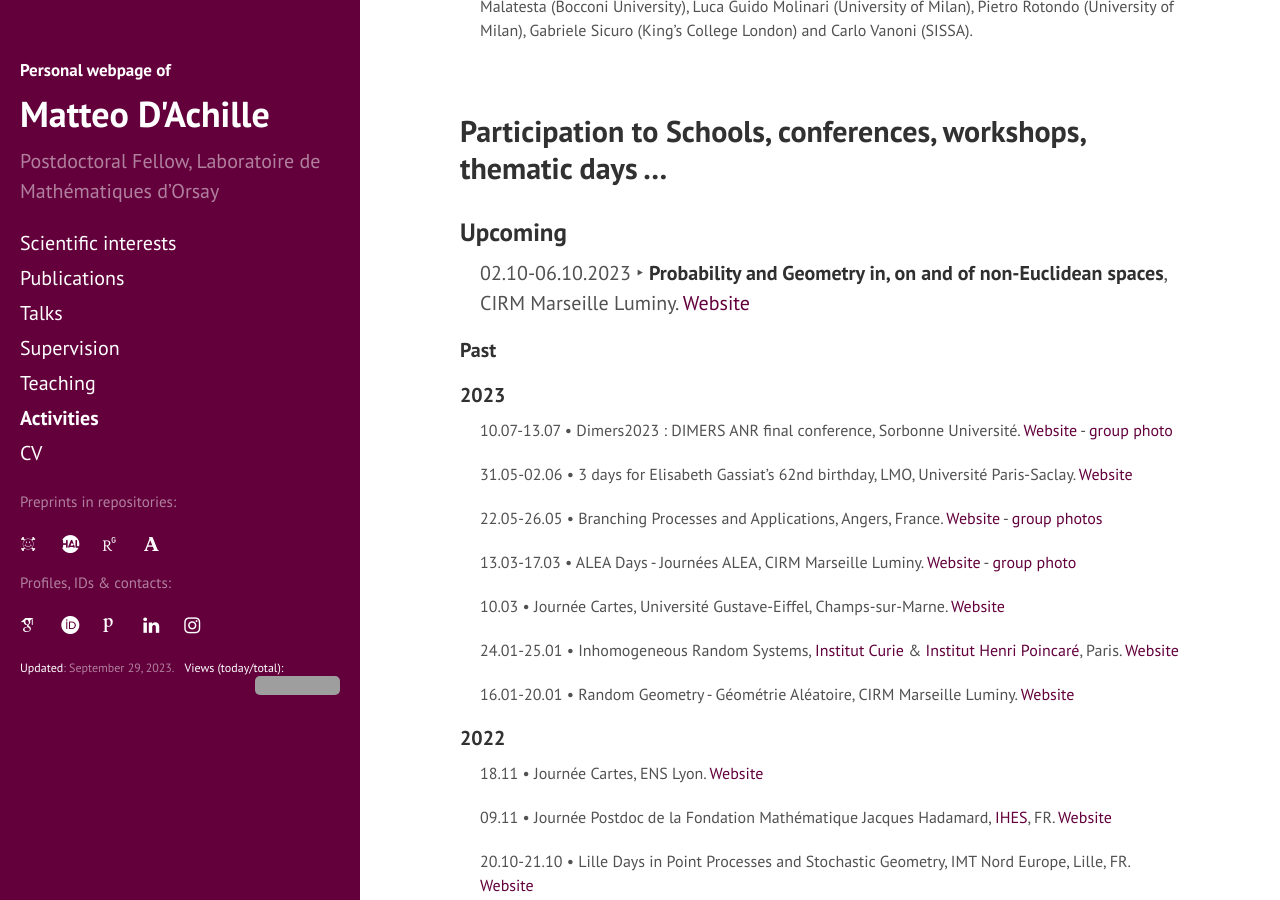
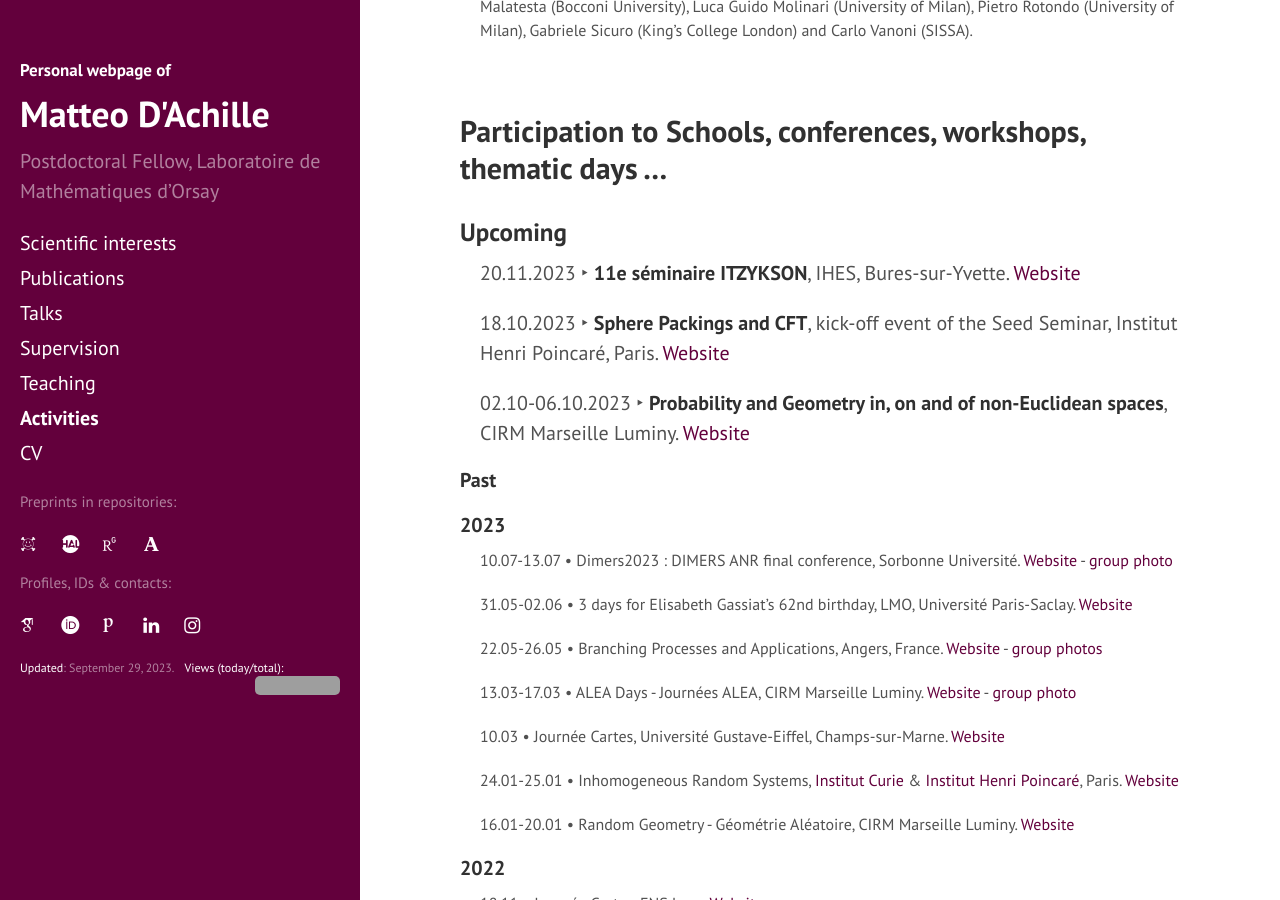
Before and after one commit to matteodachille/matteodachille.github.io, a Jekyll site: the page built from activities.md, in a window 1280 px wide and 900 px high, scrolled down 872 px. Built offline with Jekyll 4.4.1, drawn with Linux system fonts in a browser that asks for light colours; nearby versions of some CDN libraries; some web fonts are replaced; grey boxes are pictures that could not be loaded.

Commit message:
Updated activities

```diff
--- a/activities.md
+++ b/activities.md
@@ -49,6 +49,11 @@ with Pasquale Calabrese (SISSA), Andrea Gambassi (SISSA), Marco Gherardi (Univer
 
 ### Upcoming
 
+20.11.2023 &#x2023; **11e séminaire ITZYKSON**, IHES, Bures-sur-Yvette. [Website](https://indico.math.cnrs.fr/event/10584/){:target="_blank"}
+{: style="font-size: 20px; margin-left: 20px" }
+
+18.10.2023 &#x2023; **Sphere Packings and CFT**, kick-off event of the Seed Seminar, Institut Henri Poincaré, Paris. [Website](https://indico.math.cnrs.fr/event/10547/){:target="_blank"}
+{: style="font-size: 20px; margin-left: 20px" }
 
 02.10-06.10.2023 &#x2023; **Probability and Geometry in, on and of non-Euclidean spaces**, CIRM Marseille Luminy. [Website](https://conferences.cirm-math.fr/2897.html){:target="_blank"}
 {: style="font-size: 20px; margin-left: 20px" }
```
